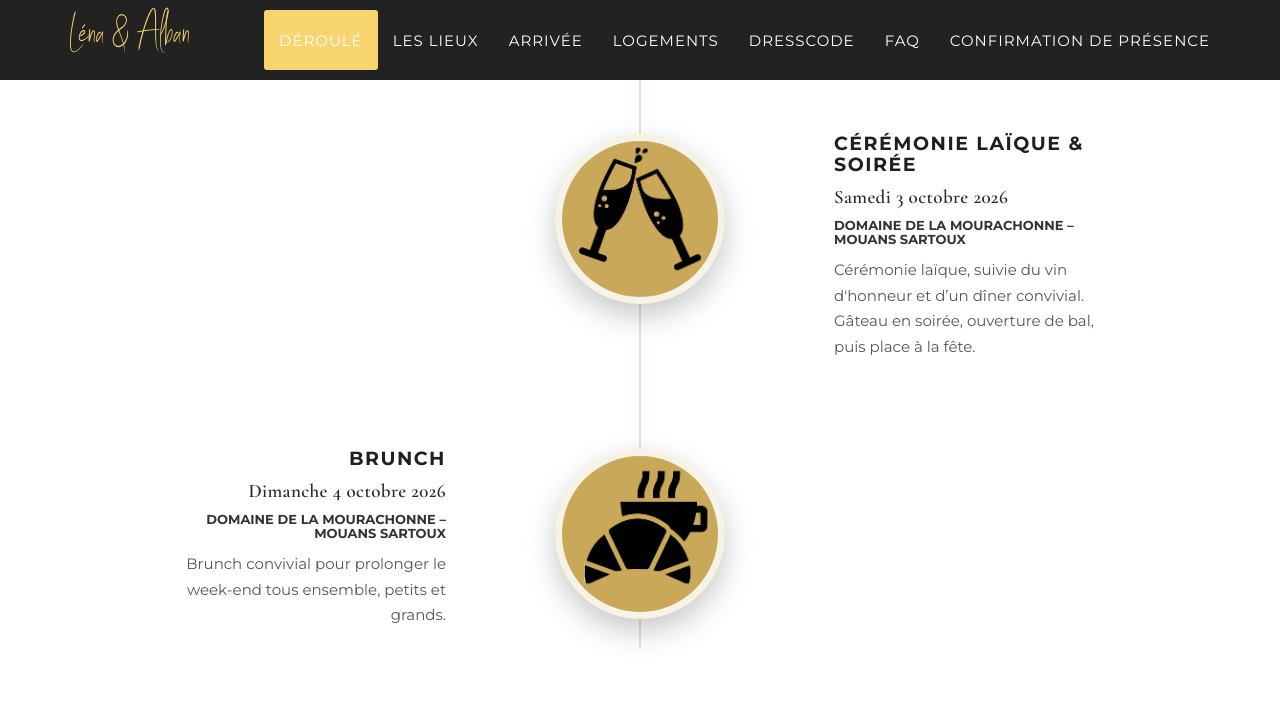
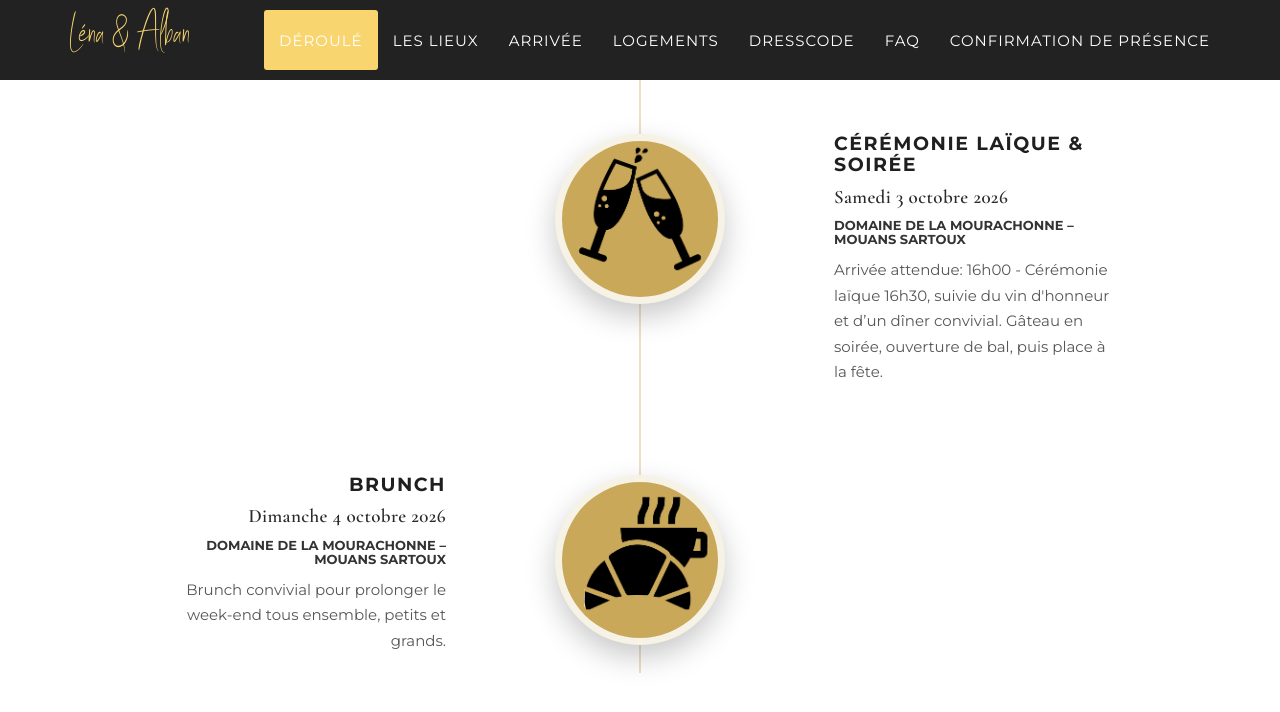
Before and after one commit to LenaAlban/lena-alban-wedding, a Jekyll site: the page built from _fr_pages/index.html, in a window 1280 px wide and 900 px high, scrolled down 1280 px. Shown: the top 712 px of the window. Built offline with Jekyll 4.4.1, drawn with Linux system fonts in a browser that asks for light colours; some web fonts are replaced.

Commit message:
Update events.html

```diff
--- a/_includes/fr_data/events.html
+++ b/_includes/fr_data/events.html
@@ -39,7 +39,7 @@
                             </div>
                             <div class="timeline-body">
                                 <p class="text-muted">
-                                     Cérémonie laïque, suivie du vin d'honneur et d’un dîner convivial.
+                                     Arrivée attendue: 16h00 - Cérémonie laïque 16h30, suivie du vin d'honneur et d’un dîner convivial.
                                         Gâteau en soirée, ouverture de bal, puis place à la fête.
                                 </p>
                             </div>
```
